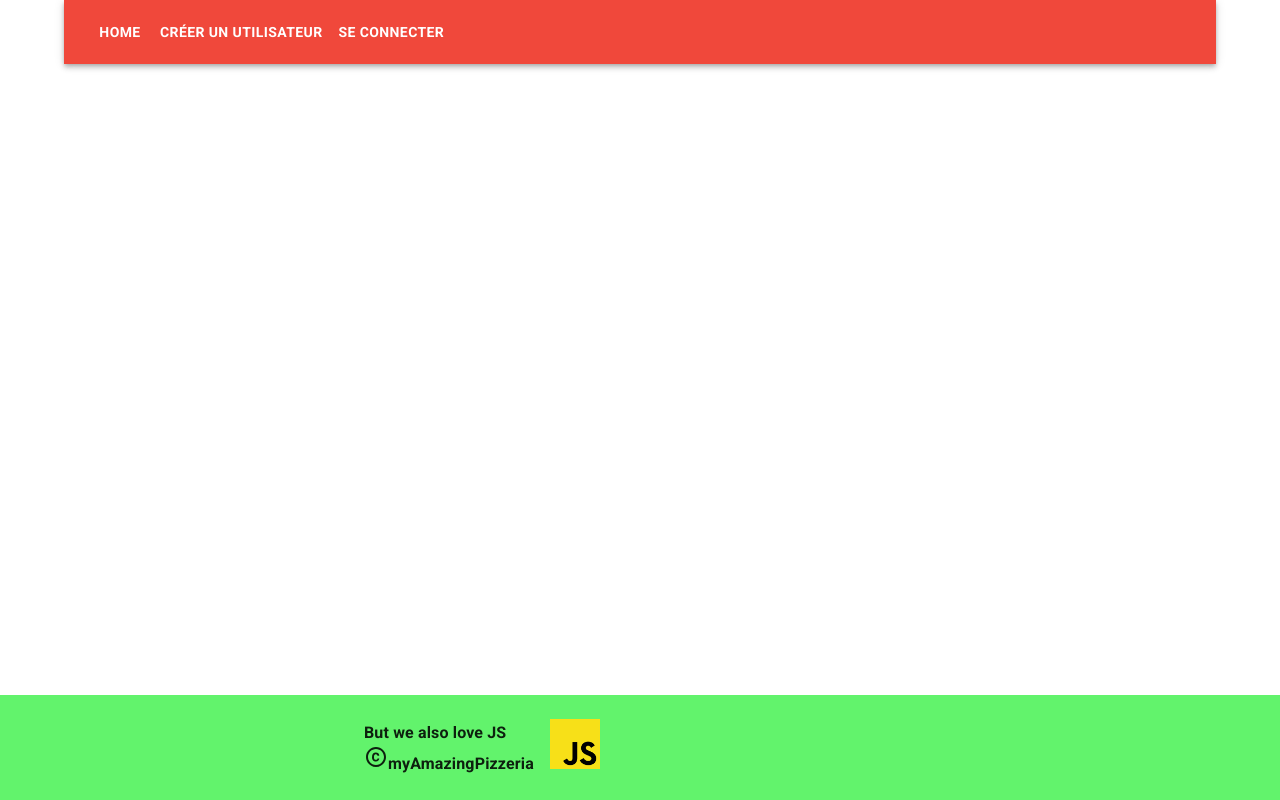
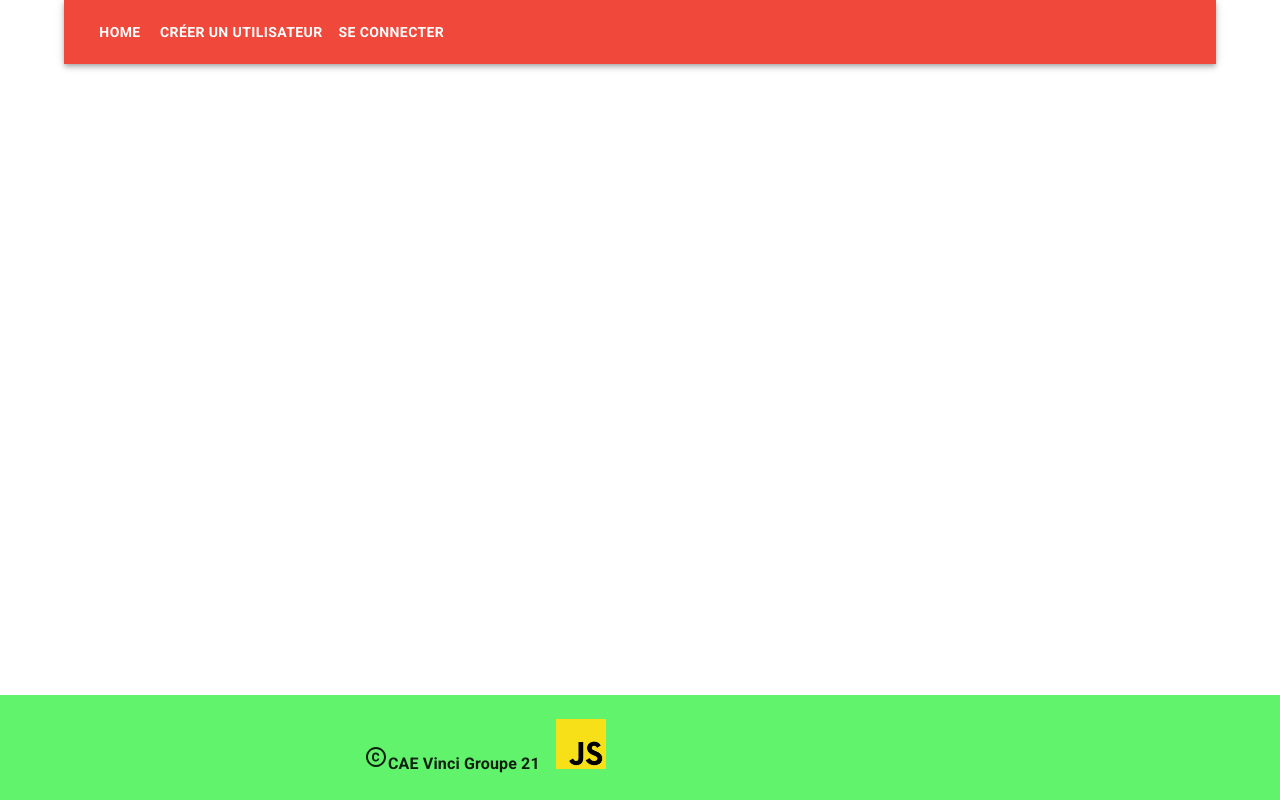
Before and after one commit to Adikajak/CAE, a React (Vite) app in the folder frontend/: page / in a window 1280 px wide. Built offline with nearby package versions, Linux system fonts and the light colour scheme.

Commit message:
chore(frontend): update footer text

```diff
--- a/frontend/src/components/Footer/index.tsx
+++ b/frontend/src/components/Footer/index.tsx
@@ -24,10 +24,9 @@ const Footer = () => {
             color: theme.palette.secondary.contrastText,
           }}
         >
-          <Typography variant="body1">But we also love JS</Typography>
-          <Typography>
+          <Typography sx={{ alignContent: 'center' }}>
             <Copyright />
-            myAmazingPizzeria
+            CAE Vinci Groupe 21
           </Typography>
         </Box>
         <Box sx={{ display: 'inline-block' }}>
```
